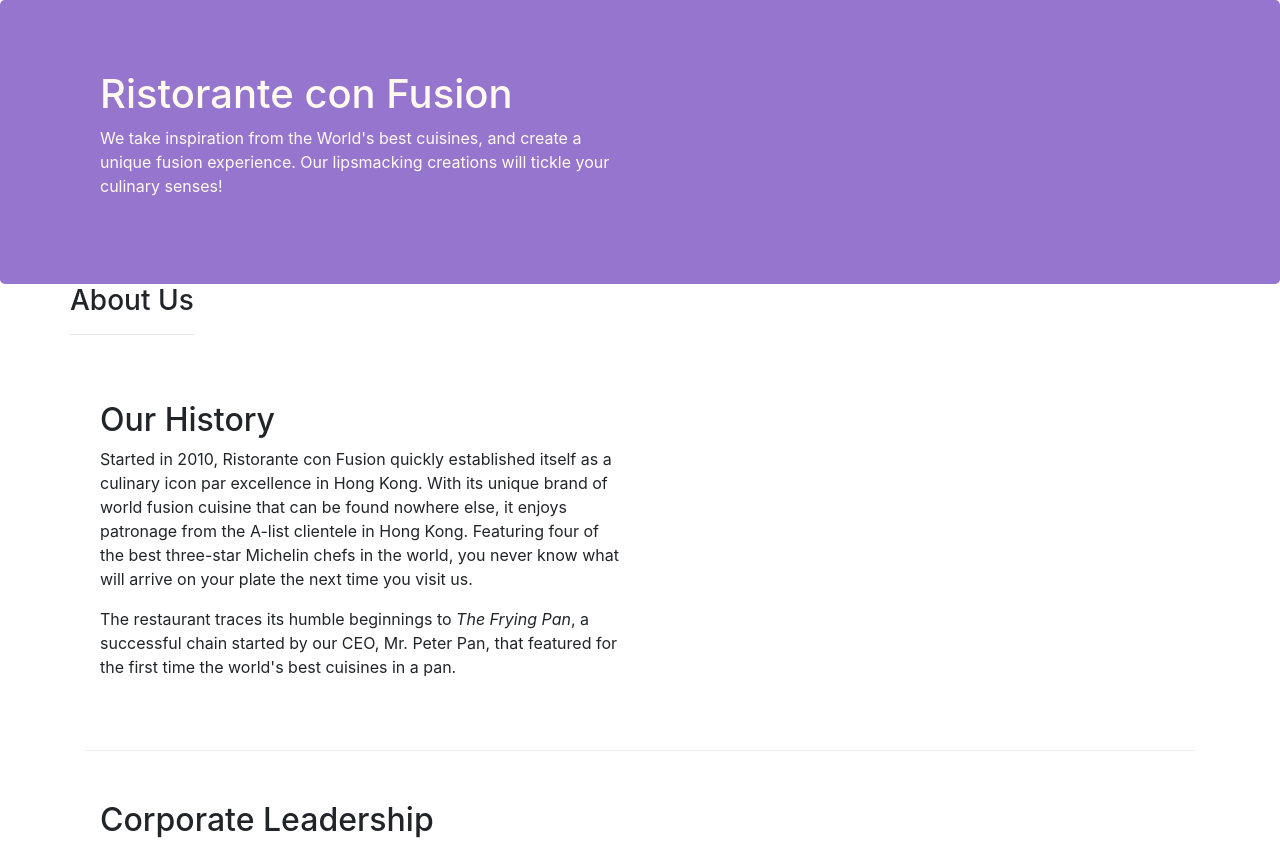
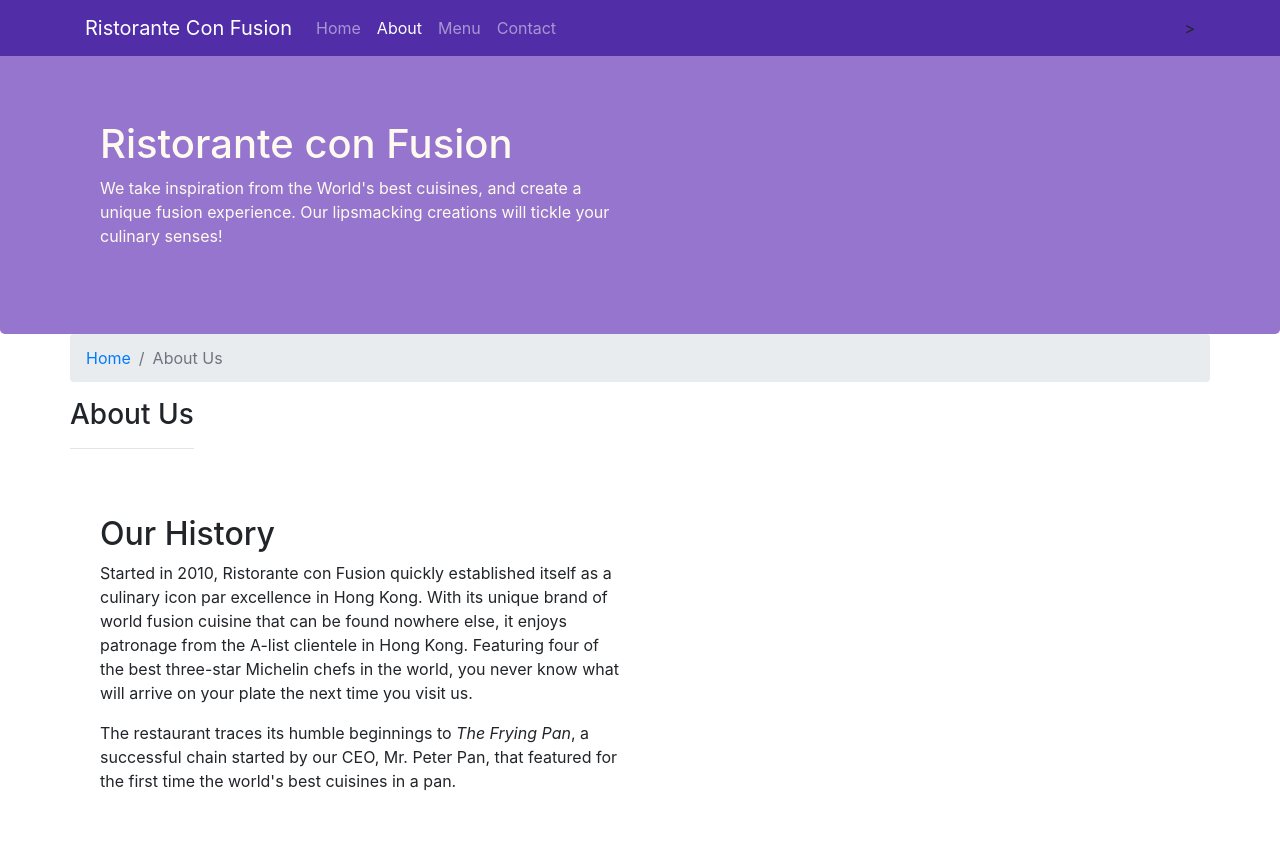
Before and after one commit to carlosguzmanbaquero/javascript, a website: page restaurante-bootstrap/aboutus.html in a window 1280 px wide. Shown: the top 842 px of the page. Drawn offline with nearby package versions, Linux system fonts and the light colour scheme; files whose address does not match are found by name.

Commit message:
se agrega navegacion entre paginas

```diff
--- a/restaurante-bootstrap/aboutus.html
+++ b/restaurante-bootstrap/aboutus.html
@@ -15,7 +15,22 @@
 </head>
 
 <body>
-
+    <nav class="navbar navbar-dark navbar-expand-sm fixed-top">
+        <div class="container">
+            <button class="navbar-toggler" type="button" data-toggle="collapse" data-target="#Navbar">
+                <span class="navbar-toggler-icon"></span>
+            </button>
+           <a class="navbar-brand" href="./index.html">Ristorante Con Fusion</a>
+                <div class="collapse navbar-collapse" id="Navbar">
+                    <ul class="navbar-nav mr-auto">
+                        <li class="nav-item"><a class="nav-link" href="./index.html">Home</a></li>
+                        <li class="nav-item active"><a class="nav-link" href="#">About</a></li>
+                        <li class="nav-item"><a class="nav-link" href="#">Menu</a></li>
+                        <li class="nav-item"><a class="nav-link" href="#">Contact</a></li>
+                    </ul>
+                </div>>
+        </div>
+    </nav>
     <header class="jumbotron">
         <div class="container">
             <div class="row row-header">
@@ -32,6 +47,10 @@
 
     <div class="container">
         <div class="row">
+            <ol class="col-12 breadcrumb">
+                <li class="breadcrumb-item"><a href="./index.html">Home</a></li>
+                <li class="breadcrumb-item active">About Us</li>
+            </ol>
             <div>
                 <h3>About Us</h3>
                 <hr>
@@ -90,7 +109,7 @@
                 <div class="col-4 offset-1 col-sm-2">
                     <h5>Links</h5>
                     <ul class="list-unstyled">
-                        <li><a href="#">Home</a></li>
+                        <li><a href="./index.html">Home</a></li>
                         <li><a href="#">About</a></li>
                         <li><a href="#">Menu</a></li>
                         <li><a href="#">Contact</a></li>
--- a/restaurante-bootstrap/css/styles.css
+++ b/restaurante-bootstrap/css/styles.css
@@ -28,3 +28,12 @@
     margin:0px;
     color:#0f0f0f;
 }
+
+body{
+    padding:50px 0px 0px 0px;
+    z-index:0;
+}
+
+.navbar-dark {
+     background-color: #512DA8;
+}
```
Also changed, not shown: restaurante-bootstrap/index.html (+17 -2 lines).
